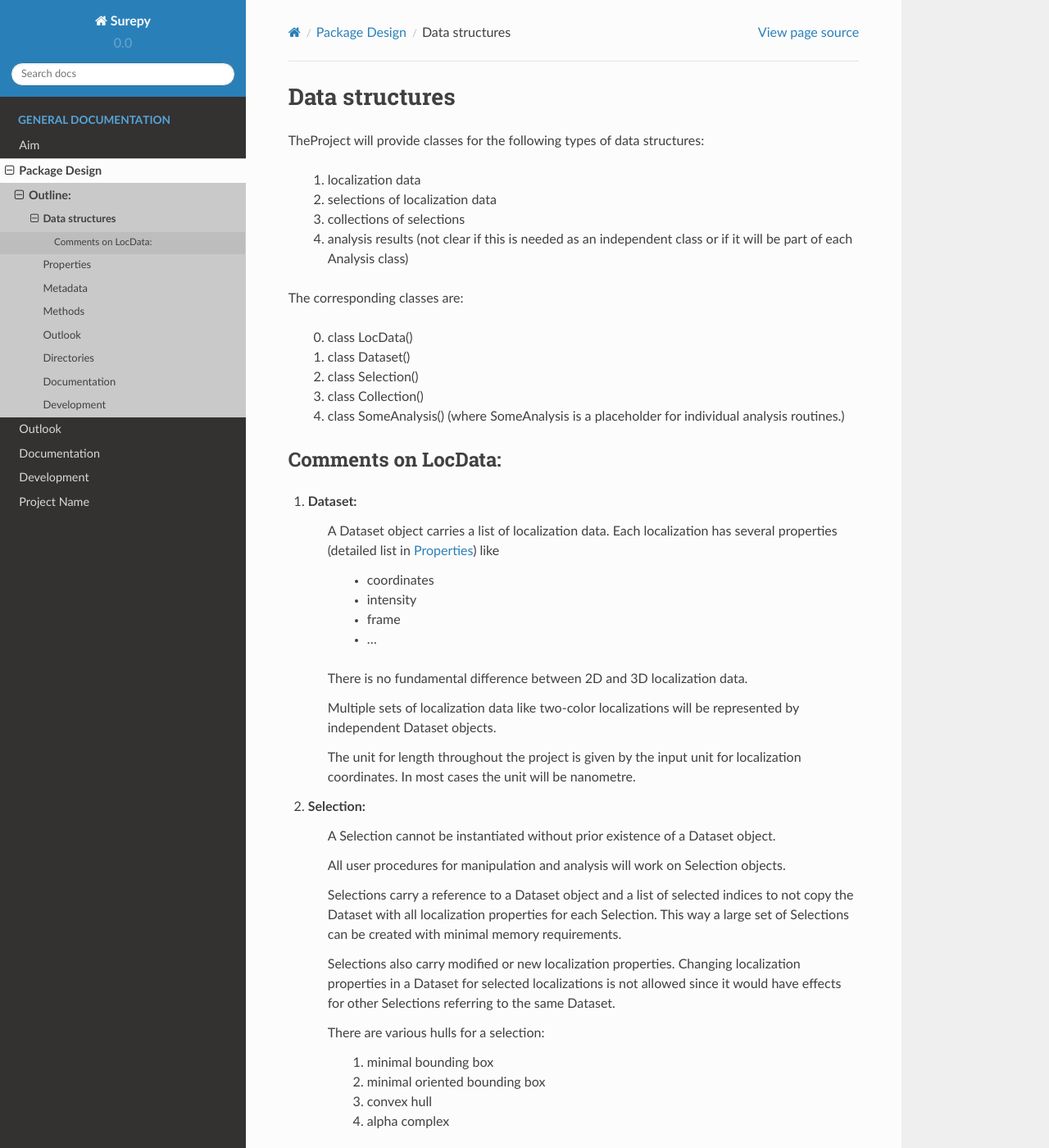
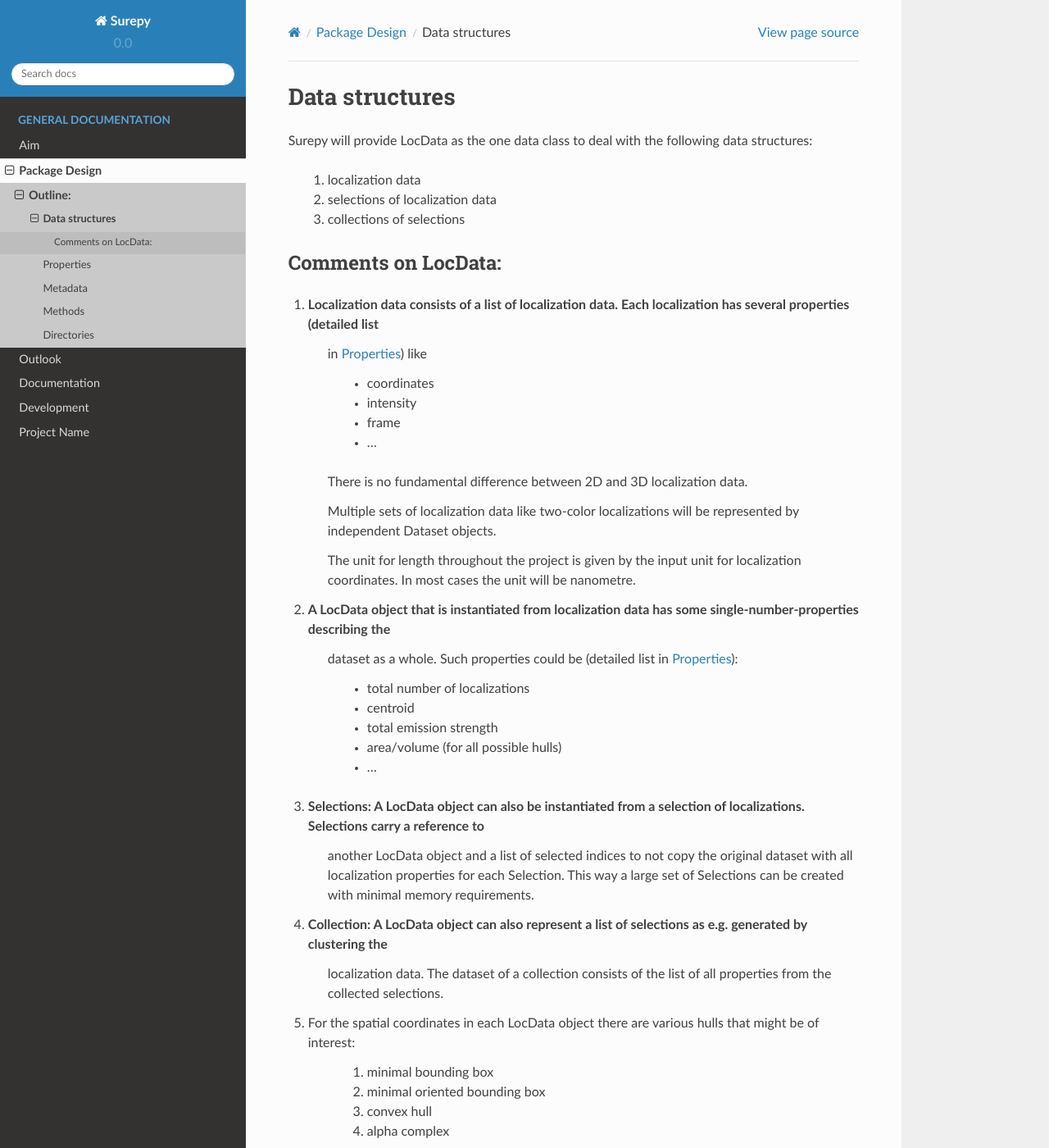
Before and after one commit to super-resolution/Locan, a Sphinx documentation site: the page built from docs/datastructures.rst, in a window 1280 px wide and 1400 px high. Shown: the whole window at 82% size. Built offline with Sphinx 7.4.7 and the Read the Docs theme 2.0.0, drawn with Linux system fonts in a browser that asks for light colours; some of the changed text lies outside the part shown.

Commit message:
updated documentation

```diff
--- a/docs/aim.rst
+++ b/docs/aim.rst
@@ -3,7 +3,7 @@ Aim
 
 We aim at providing a python package with data structures and methods for analyzing single-molecule localization data.
 Surepy is a Python package providing functionality to load and manipulate localization data and to perform various
-analysis procedure.
+analysis procedures.
 
 The package provides:
 
--- a/docs/datastructures.rst
+++ b/docs/datastructures.rst
@@ -4,26 +4,17 @@
 Data structures
 ================
 
-TheProject will provide classes for the following types of data structures:
+Surepy will provide LocData as the one data class to deal with the following data structures:
 
     1) localization data
     2) selections of localization data
     3) collections of selections
-    4) analysis results (not clear if this is needed as an independent class or if it will be part of each Analysis class)
 
-The corresponding classes are:
-
-    0) class LocData()
-    1) class Dataset()
-    2) class Selection()
-    3) class Collection()
-    4) class SomeAnalysis() (where SomeAnalysis is a placeholder for individual analysis routines.)
 
 Comments on LocData:
 ----------------------------
 
-1) Dataset:
-    A Dataset object carries a list of localization data. Each localization has several properties (detailed list
+1) Localization data consists of a list of localization data. Each localization has several properties (detailed list
     in :ref:`properties`) like
 
         * coordinates
@@ -39,27 +30,8 @@ Comments on LocData:
     the unit will be nanometre.
 
 
-2) Selection:
-    A Selection cannot be instantiated without prior existence of a Dataset object.
-
-    All user procedures for manipulation and analysis will work on Selection objects.
-
-    Selections carry a reference to a Dataset object and a list of selected indices to not copy the Dataset with all
-    localization properties for each Selection. This way a large set of Selections can be created with minimal memory
-    requirements.
-
-    Selections also carry modified or new localization properties. Changing localization properties in a Dataset for
-    selected localizations is not allowed since it would have effects for other Selections referring to the same
-    Dataset.
-
-    There are various hulls for a selection:
-
-        1. minimal bounding box
-        #. minimal oriented bounding box
-        #. convex hull
-        #. alpha complex
-
-    Each selection has several properties (detailed list in :ref:`properties`) like:
+2) A LocData object that is instantiated from localization data has some single-number-properties describing the
+    dataset as a whole. Such properties could be (detailed list in :ref:`properties`):
 
         * total number of localizations
         * centroid
@@ -67,20 +39,23 @@ Comments on LocData:
         * area/volume (for all possible hulls)
         * ...
 
-3) Collection:
-    A Collection carries a list of Selections as e.g. generated by clustering the localization data.
 
-    There are various hulls for a collection (i.e. hull of all unified selections):
+3) Selections: A LocData object can also be instantiated from a selection of localizations. Selections carry a reference to
+    another LocData object and a list of selected indices to not copy the original dataset with all localization
+    properties for each Selection. This way a large set of Selections can be created with minimal memory requirements.
+
+
+4) Collection: A LocData object can also represent a list of selections as e.g. generated by clustering the
+    localization data. The dataset of a collection consists of the list of all properties from the collected
+    selections.
+
+
+5) For the spatial coordinates in each LocData object there are various hulls that might be of interest:
 
         1. minimal bounding box
         #. minimal oriented bounding box
         #. convex hull
         #. alpha complex
 
-    A Collection has several properties (detailed list in :ref:`properties`) like:
-
-        * number of selections
-        * centroid
-        * area/volume (for all possible hulls)
-        * sum of area/volume (for all selection hulls)
-        * ...
+    These hulls are provided from stand-alone methods with attributes such as 'Region_measure' that can can be added
+    as new property to teh corresponding LocData object.
--- a/docs/design.rst
+++ b/docs/design.rst
@@ -26,7 +26,4 @@ An overview on useful methods that will be designed in the long run is given in
    properties
    metadata
    methods
-   outlook
    directories
-   documentation
-   development
```
Also changed, not shown: docs/development.rst (+2 -8 lines), docs/directories.rst (+6 -2 lines).
